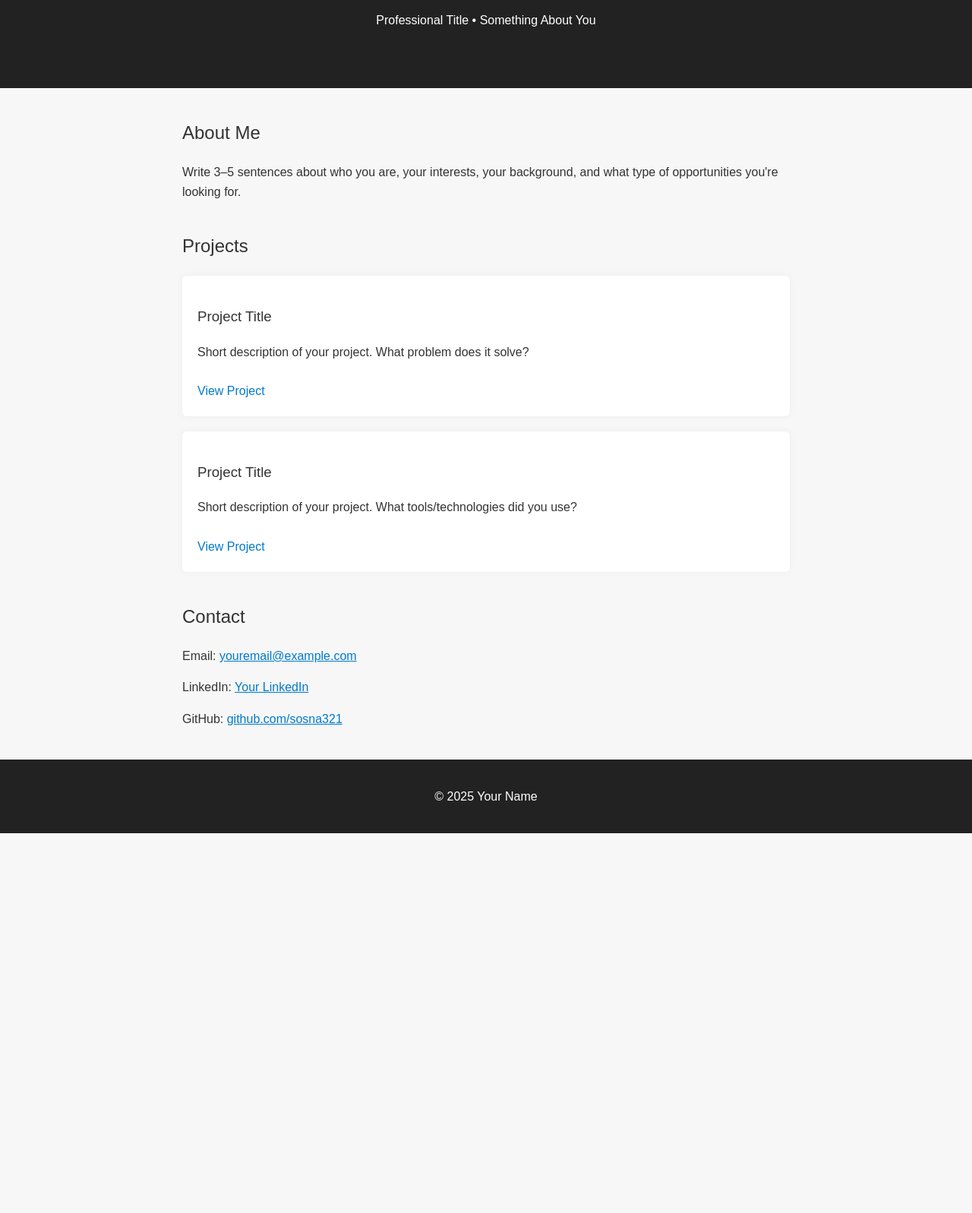
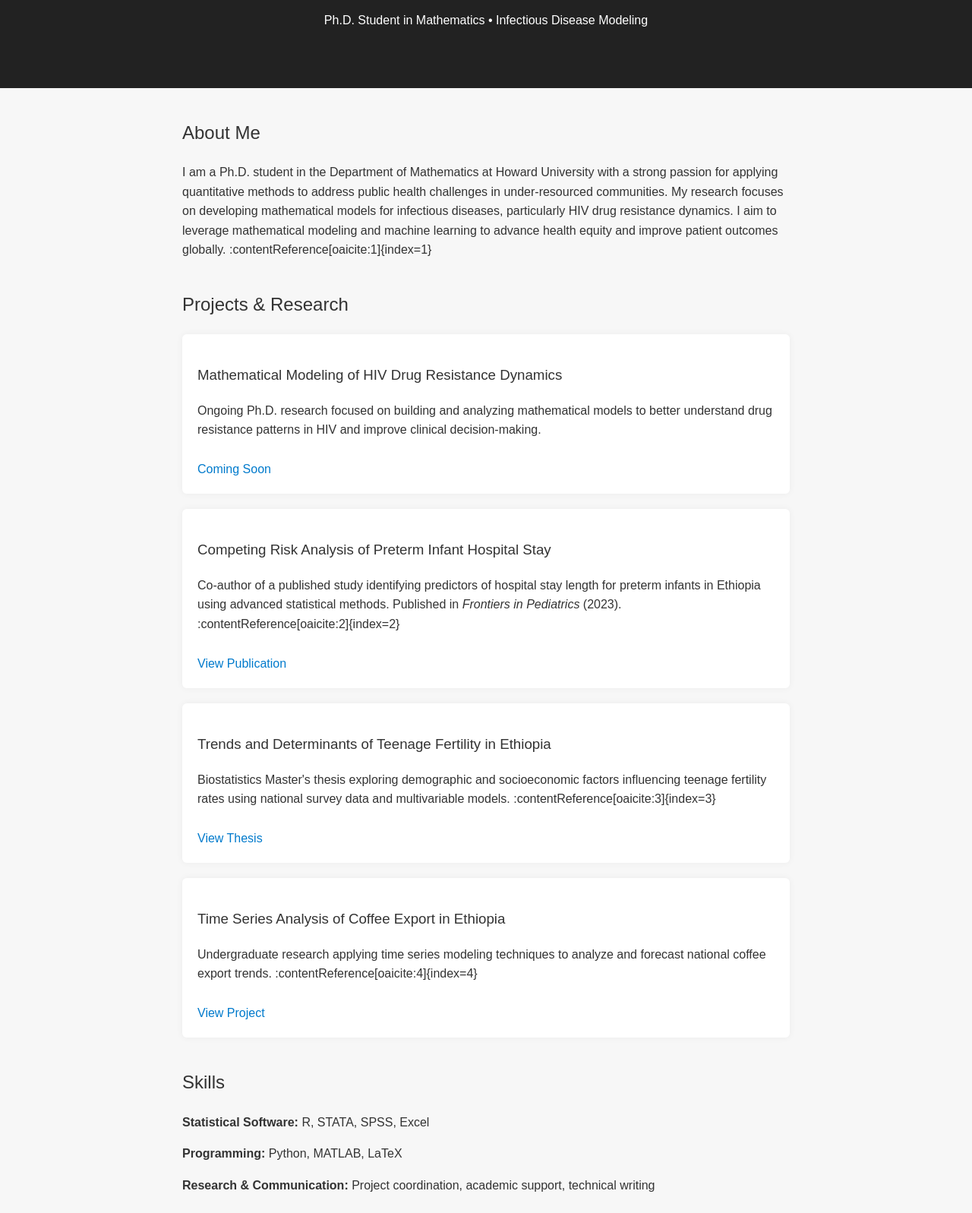
Before and after one commit to Sosna321/Sosna321.github.io, a plain HTML site: page index.html in a window 1280 px wide. Shown: the part 140-1737 px from the top of the page at 76% size. Before the commit the page ends 1237 px from the top, so only its background shows below. Drawn offline with Linux system fonts and the light colour scheme.

Commit message:
Update index.html

```diff
--- a/index.html
+++ b/index.html
@@ -3,40 +3,110 @@
 <head>
     <meta charset="UTF-8">
     <meta name="viewport" content="width=device-width, initial-scale=1.0">
-    <title>Your Name | Portfolio</title>
+    <title>Sosna Birra | Portfolio</title>
     <link rel="stylesheet" href="style.css">
 </head>
 <body>
 
     <!-- Header -->
     <header>
-        <h1>Your Name</h1>
-        <p>Professional Title • Something About You</p>
+        <h1>Sosna B. Birra</h1>
+        <p>Ph.D. Student in Mathematics • Infectious Disease Modeling</p>
     </header>
 
     <!-- About Section -->
     <section class="about">
         <h2>About Me</h2>
         <p>
-            Write 3–5 sentences about who you are, your interests, your background,
-            and what type of opportunities you're looking for.
+            I am a Ph.D. student in the Department of Mathematics at Howard University with a strong passion for applying quantitative methods
+            to address public health challenges in under-resourced communities. My research focuses on developing mathematical models for infectious
+            diseases, particularly HIV drug resistance dynamics. I aim to leverage mathematical modeling and machine learning to advance health equity
+            and improve patient outcomes globally. :contentReference[oaicite:1]{index=1}
         </p>
     </section>
 
     <!-- Projects Section -->
     <section class="projects">
-        <h2>Projects</h2>
+        <h2>Projects & Research</h2>
 
         <div class="project">
-            <h3>Project Title</h3>
-            <p>Short description of your project. What problem does it solve?</p>
+            <h3>Mathematical Modeling of HIV Drug Resistance Dynamics</h3>
+            <p>
+                Ongoing Ph.D. research focused on building and analyzing mathematical models
+                to better understand drug resistance patterns in HIV and improve clinical decision-making.
+            </p>
+            <a href="#" target="_blank">Coming Soon</a>
+        </div>
+
+        <div class="project">
+            <h3>Competing Risk Analysis of Preterm Infant Hospital Stay</h3>
+            <p>
+                Co-author of a published study identifying predictors of hospital stay length for preterm infants in Ethiopia
+                using advanced statistical methods. Published in <i>Frontiers in Pediatrics</i> (2023). :contentReference[oaicite:2]{index=2}
+            </p>
+            <a href="https://www.frontiersin.org/articles/10.3389/fped.2023.1234567" target="_blank">View Publication</a>
+        </div>
+
+        <div class="project">
+            <h3>Trends and Determinants of Teenage Fertility in Ethiopia</h3>
+            <p>
+                Biostatistics Master's thesis exploring demographic and socioeconomic factors influencing teenage fertility rates
+                using national survey data and multivariable models. :contentReference[oaicite:3]{index=3}
+            </p>
+            <a href="#" target="_blank">View Thesis</a>
+        </div>
+
+        <div class="project">
+            <h3>Time Series Analysis of Coffee Export in Ethiopia</h3>
+            <p>
+                Undergraduate research applying time series modeling techniques to analyze and forecast national coffee export trends. :contentReference[oaicite:4]{index=4}
+            </p>
             <a href="#" target="_blank">View Project</a>
         </div>
 
+    </section>
+
+    <!-- Skills Section -->
+    <section class="about">
+        <h2>Skills</h2>
+        <p><strong>Statistical Software:</strong> R, STATA, SPSS, Excel</p>
+        <p><strong>Programming:</strong> Python, MATLAB, LaTeX</p>
+        <p><strong>Research & Communication:</strong> Project coordination, academic support, technical writing</p>
+    </section>
+
+    <!-- Experience Section -->
+    <section class="projects">
+        <h2>Experience</h2>
+
         <div class="project">
-            <h3>Project Title</h3>
-            <p>Short description of your project. What tools/technologies did you use?</p>
-            <a href="#" target="_blank">View Project</a>
+            <h3>Graduate Assistant — Howard University (2023–Present)</h3>
+            <p>
+                Teach undergraduate statistics, assist with data science courses, hold office hours, support grading,
+                and help students build strong foundations in statistical reasoning. :contentReference[oaicite:5]{index=5}
+            </p>
+        </div>
+
+        <div class="project">
+            <h3>Lecturer — Addis Ababa University (2020–2023)</h3>
+            <p>
+                Taught undergraduate statistics, supervised student research, coordinated academic programs, and developed instructional materials. :contentReference[oaicite:6]{index=6}
+            </p>
+        </div>
+
+        <div class="project">
+            <h3>HBCU–IBM Quantum Center Intern — Summer 2024</h3>
+            <p>
+                Completed foundational training in quantum computing and engaged with leading researchers
+                at Harvard University and Brookhaven National Laboratory. :contentReference[oaicite:7]{index=7}
+            </p>
+        </div>
+
+        <div class="project">
+            <h3>Research Assistant — Howard University (Summer 2025)</h3>
+            <p>
+                Supported clinical trial research on HIV dynamics, conducted literature reviews,
+                ran numerical simulations, and contributed to study design and data analysis. :contentReference[oaicite:8]{index=8}
+            </p>
         </div>
 
     </section>
@@ -44,13 +114,14 @@
     <!-- Contact Section -->
     <section class="contact">
         <h2>Contact</h2>
-        <p>Email: <a href="mailto:youremail@example.com">youremail@example.com</a></p>
-        <p>LinkedIn: <a href="#" target="_blank">Your LinkedIn</a></p>
+        <p>Email: <a href="mailto:sosna.birra@bison.howard.edu">sosna.birra@bison.howard.edu</a></p>
+        <p>Phone: +1 (240) 355-8401</p>
+        <p>LinkedIn: <a href="#" target="_blank">Add Your LinkedIn Link</a></p>
         <p>GitHub: <a href="https://github.com/sosna321" target="_blank">github.com/sosna321</a></p>
     </section>
 
     <footer>
-        <p>© 2025 Your Name</p>
+        <p>© 2025 Sosna B. Birra</p>
     </footer>
 
 </body>
```
